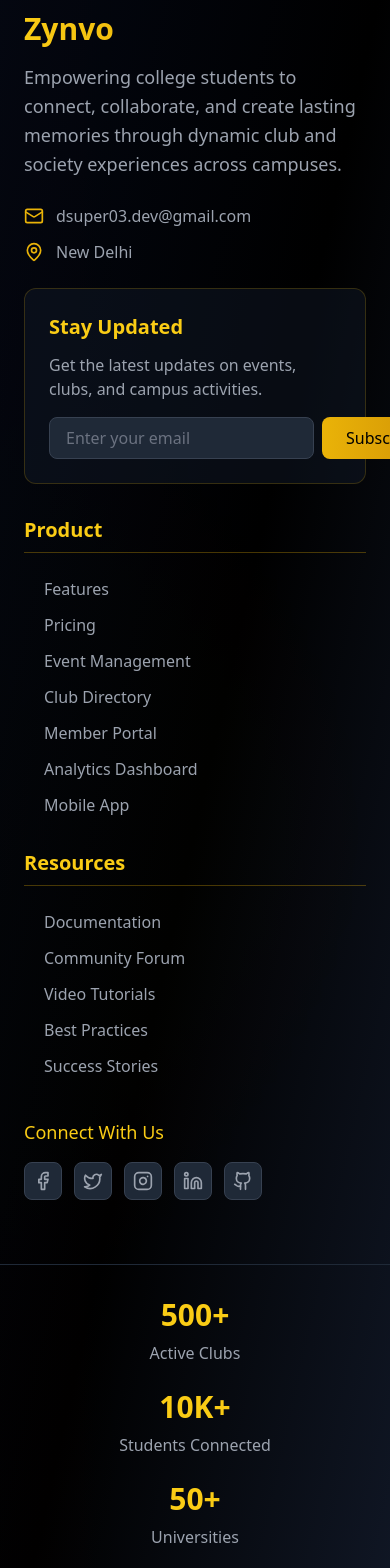
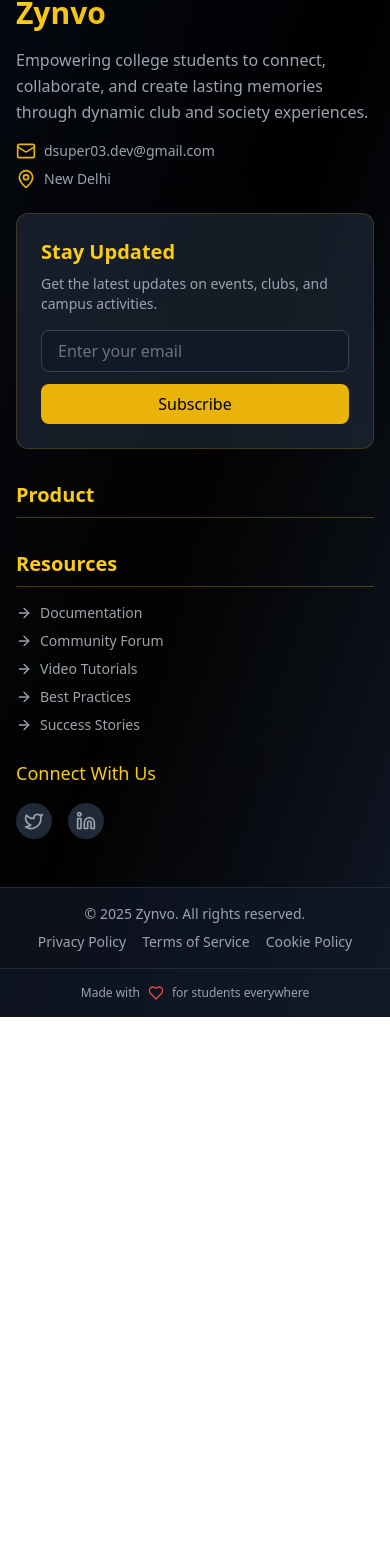
Before and after one commit to DSuper03/zynvo, a Next.js app: page / in a window 390 px wide. Shown: the part 7698-9266 px from the top of the page. After the commit the page ends 8715 px from the top, so only its background shows below. Built offline with nearby package versions, Linux system fonts and the light colour scheme.

Commit message:
Enhance responsiveness and styling across event layout, page, footer, and sidebar components

```diff
--- a/src/app/events/[id]/layout.tsx
+++ b/src/app/events/[id]/layout.tsx
@@ -16,8 +16,10 @@ export default function EventLayout({ children, params }: EventLayoutProps) {
   return (
     <div className="flex flex-col min-h-screen bg-gray-900 text-white">
       {/* Header */}
-      <div className="max-w-7xl mx-auto px-4 sm:px-6 lg:px-8 pt-24">
-        <div className="relative h-48 sm:h-64 w-full rounded-xl overflow-hidden mb-6">
+      <div className="w-full px-2 sm:px-4 lg:px-8 pt-16 sm:pt-20 lg:pt-24">
+        <div className="max-w-7xl mx-auto">
+          {/* Event Banner - Responsive height and padding */}
+          <div className="relative h-32 sm:h-48 md:h-56 lg:h-64 w-full rounded-lg sm:rounded-xl overflow-hidden mb-4 sm:mb-6">
             <Image
               src="/landing.png"
               alt="Event Banner"
@@ -25,18 +27,21 @@ export default function EventLayout({ children, params }: EventLayoutProps) {
               className="object-cover"
               priority
             />
-          <div className="absolute inset-0 " />
+            <div className="absolute inset-0 bg-black/30" />
 
-          <div className="absolute bottom-0 left-0 p-6 w-full">
+            {/* Event Info - Responsive positioning and sizing */}
+            <div className="absolute bottom-0 left-0 p-3 sm:p-4 lg:p-6 w-full">
               <div className="flex items-center">
-              <div className="h-12 w-12 rounded-full bg-yellow-400 flex items-center justify-center shadow-lg shadow-yellow-400/20 mr-4">
-                <span className="text-black font-bold text-xl">E</span>
+                <div className="h-8 w-8 sm:h-10 sm:w-10 lg:h-12 lg:w-12 rounded-full bg-yellow-400 flex items-center justify-center shadow-lg shadow-yellow-400/20 mr-2 sm:mr-3 lg:mr-4">
+                  <span className="text-black font-bold text-sm sm:text-lg lg:text-xl">
+                    E
+                  </span>
                 </div>
-              <div>
-                <h1 className="text-white text-3xl font-bold">
+                <div className="min-w-0 flex-1">
+                  <h1 className="text-white text-lg sm:text-2xl lg:text-3xl font-bold truncate">
                     Event #{eventId}
                   </h1>
-                <p className="text-gray-300 text-sm">
+                  <p className="text-gray-300 text-xs sm:text-sm lg:text-base truncate">
                     May 10-12, 2025 • Virtual & San Francisco, CA
                   </p>
                 </div>
@@ -44,8 +49,8 @@ export default function EventLayout({ children, params }: EventLayoutProps) {
             </div>
           </div>
 
-        {/* Tabs */}
-        <div className="mt-6">
+          {/* Tabs - Mobile responsive */}
+          <div className="mt-2 sm:mt-4 lg:mt-6">
             <Tablist
               tabs={eventTabItems}
               baseUrl={`/events/${eventId}`}
@@ -53,9 +58,11 @@ export default function EventLayout({ children, params }: EventLayoutProps) {
             />
           </div>
         </div>
+      </div>
 
-      <main className="flex-grow bg-black">
-        <div className="max-w-7xl mx-auto px-4 sm:px-6 lg:px-8 py-6">
+      {/* Main Content - Responsive padding */}
+      <main className="flex-grow">
+        <div className="max-w-7xl mx-auto px-2 sm:px-4 lg:px-8 py-3 sm:py-4 lg:py-6">
           {children}
         </div>
       </main>
--- a/src/app/events/[id]/page.tsx
+++ b/src/app/events/[id]/page.tsx
@@ -119,7 +119,7 @@ const Eventid = () => {
   }
 
   return (
-    <div className="min-h-screen bg-black text-white py-8 px-2 md:px-6">
+    <div className="min-h-screen  text-white py-8 px-2 md:px-6">
       <div className="container mx-auto grid grid-cols-1 lg:grid-cols-12 gap-8">
         {/* Left side content */}
         <div className="lg:col-span-7 flex flex-col">
@@ -235,12 +235,12 @@ const Eventid = () => {
                         rel="noopener noreferrer"
                         className="text-blue-400 hover:text-blue-300 font-semibold transition-colors"
                       >
-                        Forked-Up
+                        Zynced It
                       </a>{' '}
                       with the ID below:
                     </p>
                     <div className="bg-black/50 p-3 rounded font-mono text-yellow-400 break-all">
-                      <strong>ForkedUp ID:</strong> {forkedUpId}
+                      <strong>Zynced It ID:</strong> {forkedUpId}
                     </div>
                   </div>
                 )}
--- a/src/components/Footer.tsx
+++ b/src/components/Footer.tsx
@@ -7,144 +7,123 @@ import {
   Linkedin,
   Github,
   Mail,
-  Phone,
   MapPin,
   ArrowRight,
   Heart
 } from 'lucide-react';
 
 function Footer() {
+  const productLinks = [
+    'Features',
+    'Pricing',
+    'Event Management',
+    'Club Directory',
+    'Member Portal',
+    'Analytics Dashboard',
+    'Mobile App'
+  ];
+
+  const resourceLinks = [
+    'Documentation',
+    'Community Forum',
+    'Video Tutorials',
+    'Best Practices',
+    'Success Stories'
+  ];
+  const localData=localStorage.getItem('userData')
+  console.log("localData",localData)
+  const socialLinks = [
+
+    { icon: <Twitter className="h-5 w-5" />, href: "https://x.com/Zynvonow" },
+
+    { icon: <Linkedin className="h-5 w-5" />, href: "https://www.linkedin.com/company/dsuper03" },
+
+  ];
+
   return (
     <footer className="bg-gradient-to-br from-gray-950 via-black to-gray-900 text-gray-300 relative overflow-hidden">
       {/* Background Pattern */}
-      <div className="absolute inset-0 opacity-5">
+      <div className="absolute inset-0 opacity-10">
         <div className="absolute inset-0 bg-gradient-to-r from-yellow-500/10 to-transparent"></div>
-        <div className="absolute top-0 left-0 w-full h-full bg-[radial-gradient(circle_at_50%_50%,rgba(234,179,8,0.1),transparent_50%)]"></div>
+        <div className="absolute top-0 left-0 w-full h-full bg-[radial-gradient(circle_at_50%_50%,rgba(234,179,8,0.1),transparent_60%)]"></div>
       </div>
 
       <div className="relative z-10">
-        {/* Main Footer Content */}
-        <div className="container mx-auto px-6 py-16">
-          <div className="grid grid-cols-1 md:grid-cols-2 lg:grid-cols-4 gap-8">
-
-            {/* Company Info */}
-            <div className="lg:col-span-2 space-y-6">
+        <div className="container mx-auto px-4 sm:px-6 lg:px-8 py-12 lg:py-16">
+          <div className="grid grid-cols-1 sm:grid-cols-2 lg:grid-cols-4 gap-8">
+            {/* Company Info & Newsletter */}
+            <div className="col-span-1 sm:col-span-2 space-y-6">
               <div>
-                <h3 className="text-3xl font-bold bg-gradient-to-r from-yellow-400 via-yellow-500 to-yellow-600 bg-clip-text text-transparent mb-4">
+                <h3 className="text-3xl font-extrabold bg-gradient-to-r from-yellow-400 via-yellow-500 to-yellow-600 bg-clip-text text-transparent">
                   Zynvo
                 </h3>
-                <p className="text-gray-400 text-lg leading-relaxed mb-6">
-                  Empowering college students to connect, collaborate, and create lasting memories through dynamic club and society experiences across campuses.
+                <p className="mt-4 text-gray-400 text-base leading-relaxed">
+                  Empowering college students to connect, collaborate, and create lasting memories through dynamic club and society experiences.
                 </p>
-
-                {/* Contact Info */}
-                <div className="space-y-3">
-                  <div className="flex items-center space-x-3 text-gray-400">
+                <div className="mt-4 space-y-2 text-sm text-gray-400">
+                  <div className="flex items-center space-x-2">
                     <Mail className="h-5 w-5 text-yellow-500" />
                     <span>dsuper03.dev@gmail.com</span>
                   </div>
-
-                  <div className="flex items-center space-x-3 text-gray-400">
+                  <div className="flex items-center space-x-2">
                     <MapPin className="h-5 w-5 text-yellow-500" />
                     <span>New Delhi</span>
                   </div>
                 </div>
               </div>
-
-              {/* Newsletter Signup */}
-              <div className="bg-gray-900/50 rounded-xl p-6 border border-yellow-500/20">
-                <h4 className="text-xl font-semibold text-yellow-400 mb-3">
-                  Stay Updated
-                </h4>
-                <p className="text-gray-400 mb-4">
+              <div className="bg-gray-800/70 rounded-xl p-6 border border-yellow-500/20">
+                <h4 className="text-xl font-semibold text-yellow-400">Stay Updated</h4>
+                <p className="mt-2 text-gray-400 text-sm">
                   Get the latest updates on events, clubs, and campus activities.
                 </p>
-                <div className="flex space-x-2">
+                <div className="mt-4 flex flex-col sm:flex-row gap-3">
                   <input
                     type="email"
                     placeholder="Enter your email"
-                    className="flex-1 px-4 py-2 bg-gray-800 border border-gray-700 rounded-lg text-white placeholder-gray-500 focus:outline-none focus:border-yellow-500 transition-colors"
+                    className="flex-1 px-4 py-2 rounded-lg bg-gray-900 border border-gray-700 placeholder-gray-500 text-white focus:outline-none focus:border-yellow-500"
                   />
-                  <button className="px-6 py-2 bg-gradient-to-r from-yellow-500 to-yellow-600 text-black font-medium rounded-lg hover:from-yellow-600 hover:to-yellow-700 transition-all duration-300 flex items-center space-x-2">
-                    <span>Subscribe</span>
-                    <ArrowRight className="h-4 w-4" />
+                  <button className="px-6 py-2 bg-yellow-500 text-black font-medium rounded-lg hover:bg-yellow-600 transition">
+                    Subscribe
                   </button>
                 </div>
               </div>
             </div>
-
             {/* Product Links */}
             <div className="space-y-6">
               <h3 className="text-xl font-semibold text-yellow-400 border-b border-yellow-500/30 pb-2">
                 Product
               </h3>
-              <ul className="space-y-3">
-                {[
-                  'Features',
-                  'Pricing',
-                  'Event Management',
-                  'Club Directory',
-                  'Member Portal',
-                  'Analytics Dashboard',
-                  'Mobile App'
-                ].map((item, index) => (
-                  <li key={index}>
-                    <a
-                      href="#"
-                      className="text-gray-400 hover:text-yellow-400 transition-colors duration-300 flex items-center space-x-2 group"
-                    >
-                      <ArrowRight className="h-3 w-3 opacity-0 group-hover:opacity-100 transition-opacity" />
-                      <span>{item}</span>
-                    </a>
-                  </li>
-                ))}
-              </ul>
+
             </div>
-
-            {/* Resources & Support */}
+            {/* Resources & Social */}
             <div className="space-y-6">
-              <h3 className="text-xl font-semibold text-yellow-400 border-b border-yellow-500/30 pb-2">
-                Resources
-              </h3>
-              <ul className="space-y-3">
-                {[
-                  'Documentation',
-
-
-                  'Community Forum',
-                  'Video Tutorials',
-                  'Best Practices',
-                  'Success Stories'
-                ].map((item, index) => (
-                  <li key={index}>
-                    <a
-                      href="#"
-                      className="text-gray-400 hover:text-yellow-400 transition-colors duration-300 flex items-center space-x-2 group"
-                    >
-                      <ArrowRight className="h-3 w-3 opacity-0 group-hover:opacity-100 transition-opacity" />
-                      <span>{item}</span>
-                    </a>
-                  </li>
-                ))}
-              </ul>
-
-              {/* Social Media */}
-              <div className="pt-4">
-                <h4 className="text-lg font-medium text-yellow-400 mb-4">
-                  Connect With Us
-                </h4>
-                <div className="flex space-x-3">
-                  {[
-                    { icon: <Facebook className="h-5 w-5" />, href: "#" },
-                    { icon: <Twitter className="h-5 w-5" />, href: "#" },
-                    { icon: <Instagram className="h-5 w-5" />, href: "#" },
-                    { icon: <Linkedin className="h-5 w-5" />, href: "#" },
-                    { icon: <Github className="h-5 w-5" />, href: "#" }
-                  ].map((social, index) => (
+              <div>
+                <h3 className="text-xl font-semibold text-yellow-400 border-b border-yellow-500/30 pb-2">
+                  Resources
+                </h3>
+                <ul className="mt-4 space-y-2">
+                  {resourceLinks.map((item, index) => (
+                    <li key={index}>
+                      <a
+                        href="#"
+                        className="flex items-center space-x-2 text-sm text-gray-400 hover:text-yellow-400 transition"
+                      >
+                        <ArrowRight className="h-4 w-4" />
+                        <span>{item}</span>
+                      </a>
+                    </li>
+                  ))}
+                </ul>
+              </div>
+              <div className="mt-6">
+                <h4 className="text-lg font-medium text-yellow-400 mb-4">Connect With Us</h4>
+                <div className="flex space-x-4">
+                  {socialLinks.map((social, index) => (
                     <a
                       key={index}
                       href={social.href}
-                      className="p-2 bg-gray-800 rounded-lg text-gray-400 hover:text-yellow-400 hover:bg-yellow-500/10 border border-gray-700 hover:border-yellow-500/50 transition-all duration-300"
+                      className="p-2 bg-gray-800 rounded-full text-gray-400 hover:text-yellow-400 hover:bg-yellow-600 transition"
+                      aria-label="social-link"
                     >
                       {social.icon}
                     </a>
@@ -155,53 +134,22 @@ function Footer() {
           </div>
         </div>
 
-        {/* Features Banner */}
-        <div className="border-t border-gray-800">
-          <div className="container mx-auto px-6 py-8">
-            <div className="grid grid-cols-1 md:grid-cols-3 gap-6 text-center">
-              <div className="space-y-2">
-                <div className="text-3xl font-bold text-yellow-400">500+</div>
-                <div className="text-gray-400">Active Clubs</div>
-              </div>
-              <div className="space-y-2">
-                <div className="text-3xl font-bold text-yellow-400">10K+</div>
-                <div className="text-gray-400">Students Connected</div>
-              </div>
-              <div className="space-y-2">
-                <div className="text-3xl font-bold text-yellow-400">50+</div>
-                <div className="text-gray-400">Universities</div>
-              </div>
+        {/* Bottom Footer */}
+        <div className="border-t border-gray-800 bg-gray-900/70">
+          <div className="container mx-auto px-4 sm:px-6 lg:px-8 py-4 flex flex-col sm:flex-row items-center justify-between text-sm text-gray-400">
+            <p>© 2025 Zynvo. All rights reserved.</p>
+            <div className="mt-2 sm:mt-0 flex space-x-4">
+              <a href="#" className="hover:text-yellow-400 transition">Privacy Policy</a>
+              <a href="#" className="hover:text-yellow-400 transition">Terms of Service</a>
+              <a href="#" className="hover:text-yellow-400 transition">Cookie Policy</a>
             </div>
           </div>
         </div>
-
-        {/* Bottom Footer */}
-        <div className="border-t border-gray-800 bg-gray-900/50">
-          <div className="container mx-auto px-6 py-6">
-            <div className="flex flex-col md:flex-row justify-between items-center space-y-4 md:space-y-0">
-              <div className="flex flex-col md:flex-row items-center space-y-2 md:space-y-0 md:space-x-6">
-                <p className="text-sm text-gray-400">
-                  © 2025 Zynvo. All rights reserved.
-                </p>
-                <div className="flex space-x-6 text-sm">
-                  <a href="#" className="text-gray-400 hover:text-yellow-400 transition-colors">
-                    Privacy Policy
-                  </a>
-                  <a href="#" className="text-gray-400 hover:text-yellow-400 transition-colors">
-                    Terms of Service
-                  </a>
-                  <a href="#" className="text-gray-400 hover:text-yellow-400 transition-colors">
-                    Cookie Policy
-                  </a>
-                </div>
-              </div>
-
-              <div className="flex items-center space-x-2 text-sm text-gray-400">
-                <span>Made with</span>
-                <Heart className="h-4 w-4 text-red-500 fill-current" />
-                <span>for students everywhere</span>
-              </div>
-            </div>
+        <div className="border-t border-gray-800 bg-gray-900/80">
+          <div className="container mx-auto px-4 sm:px-6 lg:px-8 py-4 flex items-center justify-center text-xs text-gray-400">
+            <span>Made with</span>
+            <Heart className="h-4 w-4 text-red-500 mx-2" />
+            <span>for students everywhere</span>
           </div>
         </div>
       </div>
--- a/src/components/Sidebar.tsx
+++ b/src/components/Sidebar.tsx
@@ -1,6 +1,4 @@
 'use client';
-
-import { useState, useEffect } from 'react';
 import Link from 'next/link';
 import { usePathname } from 'next/navigation';
 import Image from 'next/image';
@@ -59,7 +57,7 @@ export const Sidebar: React.FC<SidebarProps> = ({ isOpen = true, onClose }) => {
     `}
     >
       {/* Logo */}
-      <div className="p-4 flex items-center">
+      <div className="p-4 flex items-center text-lg">
         <div className="flex-shrink-0">
           <Image
             src="/logozynvo.jpg"
```
Lines whose indentation alone changed are shown as unchanged.
